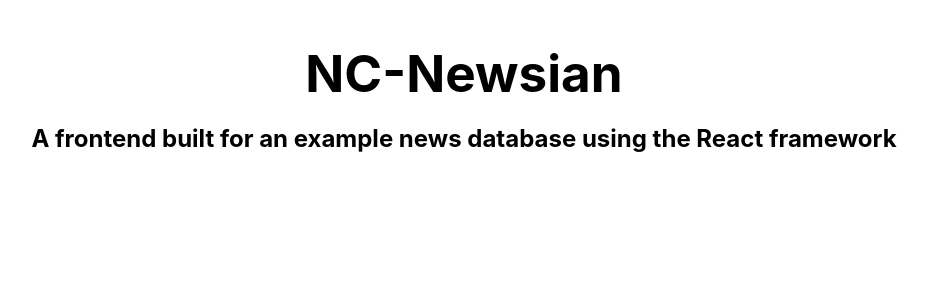
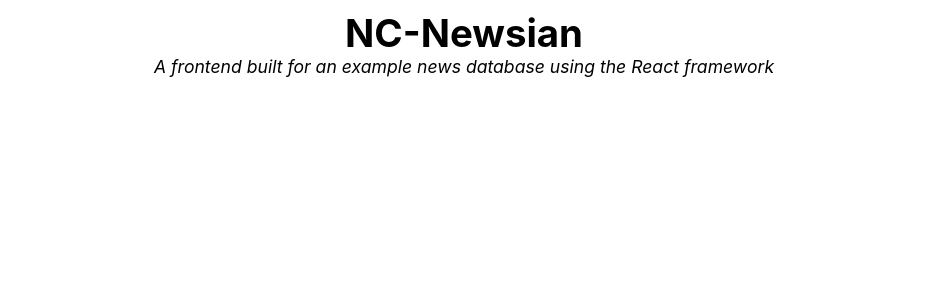
Before and after one commit to IanFindlay/nc-newsian, a React (Create React App) app: page / in a window 1280 px wide. Shown: the top 300 px of the page, without its empty margins (176-1103 px from the left). Built offline with nearby package versions, Linux system fonts and the light colour scheme.

Commit message:
More styling improvements

```diff
--- a/src/App.css
+++ b/src/App.css
@@ -1,3 +1,8 @@
+* {
+  padding: 0;
+  margin: 0;
+}
+
 .App {
   font-size: 16px;
   text-align: center;
@@ -11,19 +16,20 @@
 }
 
 h1 {
-  font-size: 3.2rem;
-  margin-bottom: 0;
+  font-size: 2.4rem;
+  margin: 0.6rem 0.6rem 0 0.6rem;
 }
 
-.Title > h2 {
-  font-size: 1rem;
+.subtitle {
+  font-size: 1.1rem;
   font-style: italic;
-  margin-bottom: 2.4rem;
+  margin: 0 0.6rem;
 }
 
 .Navigation {
   display: flex;
   justify-content: space-evenly;
+  margin: 1rem;
 }
 
 .ArticleList {
@@ -36,10 +42,9 @@ h1 {
   color: red;
 }
 
-.article-list-pagination {
-  display: flex;
-  justify-content: space-evenly;
-  align-items: center;
+.Link {
+  color: inherit;
+  text-decoration: none;
 }
 
 .ArticleCard {
@@ -50,33 +55,38 @@ h1 {
 
 .article-card-date {
   text-align: right;
-  margin: 0;
 }
 
 .article-card-title {
   text-align: center;
-  margin-top: 0.2rem;
+  margin-top: 0.6rem;
 }
 
 .article-card-author-topic {
   display: flex;
   justify-content: space-around;
   align-items: flex-start;
-
-  margin-top: -1.8rem;
+  margin-top: 0.6rem;
 }
 
 .article-card-votes-comments {
   display: flex;
   justify-content: space-between;
   align-items: flex-end;
+  margin-top: 1.2rem;
+}
 
-  margin-bottom: -1rem;
+.article-list-pagination {
+  display: flex;
+  justify-content: space-evenly;
+  align-items: center;
+  margin-bottom: 1rem;
+  margin-top: -1rem;
 }
 
 .Article {
   display: grid;
-  grid-template-columns: 1.6rem max-content 2fr max-content;
+  grid-template-columns: max-content 2fr max-content max-content;
   grid-template-rows: max-content max-content 1.6rem 2fr auto;
 
   margin: 1.2rem;
@@ -85,24 +95,23 @@ h1 {
   outline-style: ridge;
   outline-color: gray;
   outline-width: 1px;
+  padding: 0.6rem 0.6rem 0.6rem 1.2rem;
 }
 
 .Article-button-close {
-  grid-column: 5;
+  grid-column: 4;
   grid-row: 1;
   align-self: start;
 
   background-color: inherit;
   border: none;
-  margin: 2px;
   font-weight: bold;
 }
 
 .Article-topic {
-  grid-column: 2;
+  grid-column: 1;
   grid-row: 2;
   justify-self: start;
-  margin: 0;
 
   font-weight: bold;
   font-size: 0.9rem;
@@ -110,35 +119,36 @@ h1 {
 }
 
 .Article-date {
-  grid-column: 4;
+  grid-column: 3;
   grid-row: 3;
   align-self: end;
-  margin: 0;
+  margin-right: -1.2rem;
 }
 
 .Article-title {
-  grid-column: 2 / 5;
+  grid-column: 1 / 5;
   grid-row: 4;
-  margin-bottom: 0.6rem;
+  align-self: end;
+  margin-top: 0.4rem;
 }
 
 .Article-author {
-  grid-column: 2;
+  grid-column: 1;
   grid-row: 5;
-  justify-content: start;
-  align-self: start;
-  margin-top: 0;
+  align-self: end;
 
   font-weight: bold;
   font-style: italic;
+  margin-top: 0.8rem;
 }
 
 .Article-body {
-  grid-column: 2 / 5;
+  grid-column: 1 / 5;
   grid-row: -1;
   align-self: start;
 
-  margin-top: 0;
   text-align: left;
   font-size: 1.2rem;
+  margin-top: 0.2rem;
+  margin-bottom: 1rem;
 }
--- a/src/components/ArticleCard.js
+++ b/src/components/ArticleCard.js
@@ -11,6 +11,7 @@ export default function ArticleCard({
 }) {
   return (
     <Link
+      className="Link"
       to={`/articles/${articleId}/${encodeURIComponent(
         title.toLowerCase().replace(/\s/g, "-")
       )}`}
--- a/src/components/Title.js
+++ b/src/components/Title.js
@@ -1,10 +1,10 @@
 export default function Title() {
   return (
-    <section>
+    <section className="Title">
       <h1>NC-Newsian</h1>
-      <h2>
+      <p className="subtitle">
         A frontend built for an example news database using the React framework
-      </h2>
+      </p>
     </section>
   );
 }
```
